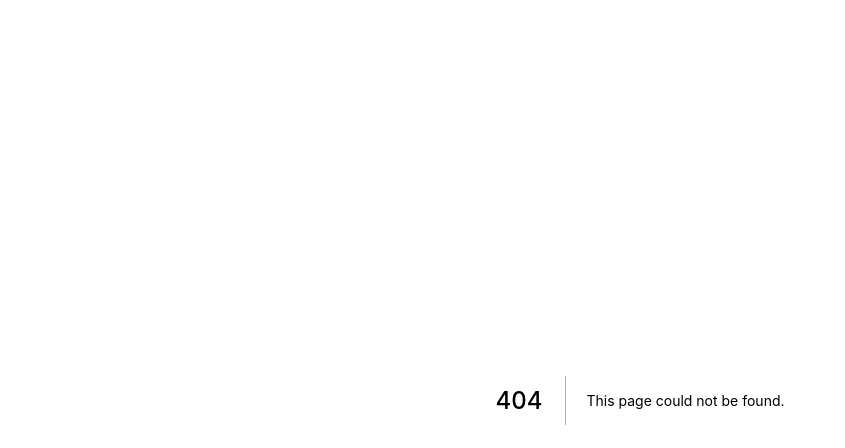
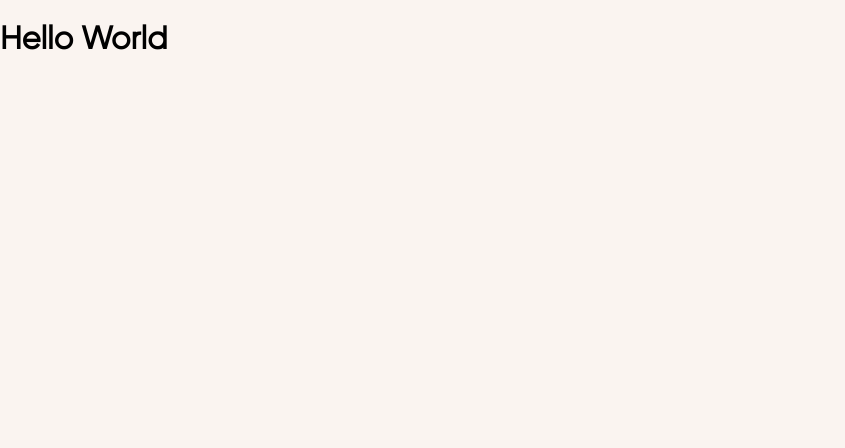
Before and after one commit to naveensinghp/nextjsweb, a Next.js app: page /components/Nav in a window 1280 px wide. Before the commit this address had no page. Shown: the top 448 px of the page, without its empty margins (0-845 px from the left). Built offline with nearby package versions, Linux system fonts and the light colour scheme.

Commit message:
no message

```diff
--- /dev/null
+++ b/pages/components/Nav.js
@@ -0,0 +1,7 @@
+export default function About(){
+    return (
+        <div>
+            <h1>Hello World</h1>
+        </div>
+    );
+}
```
